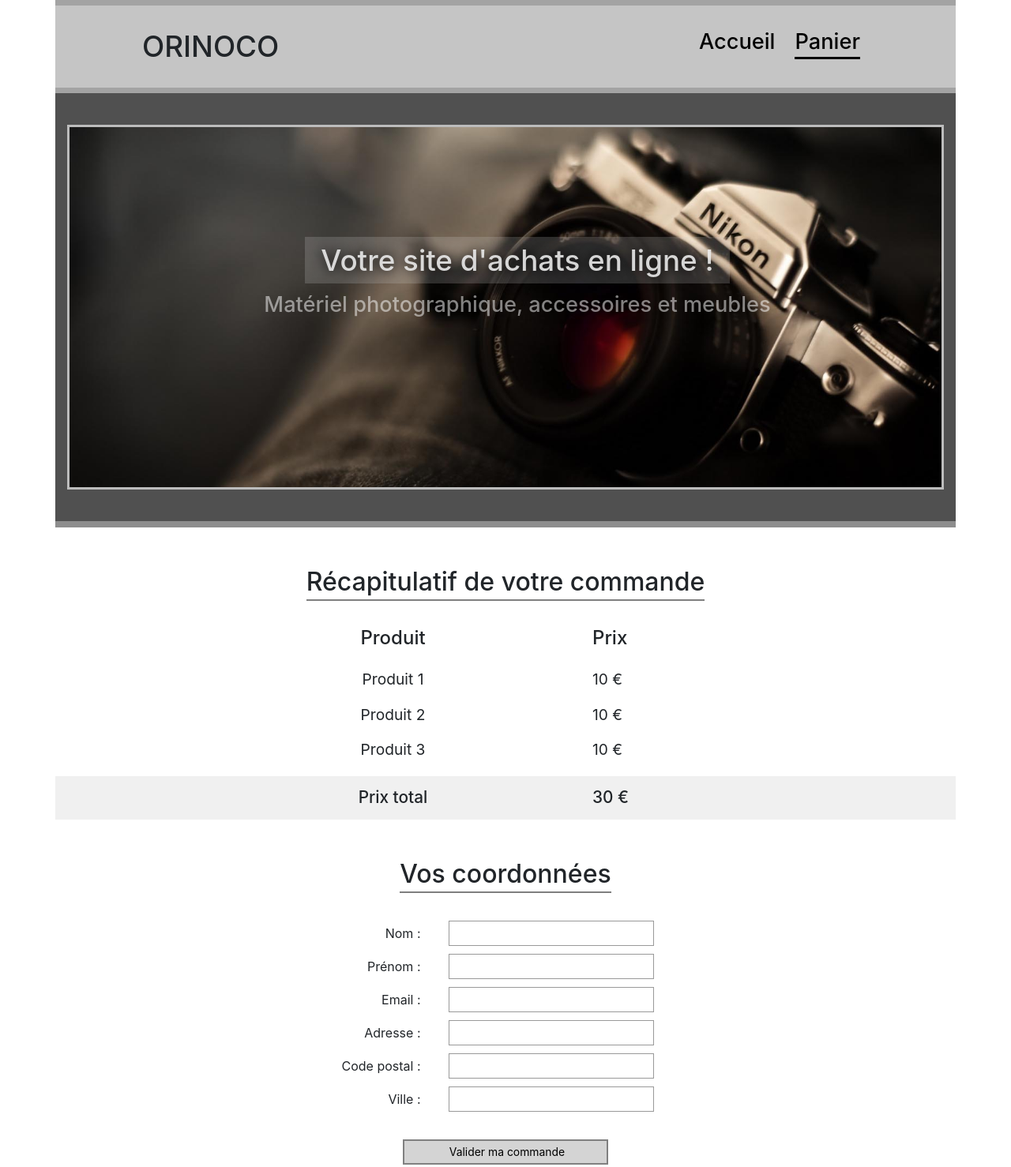
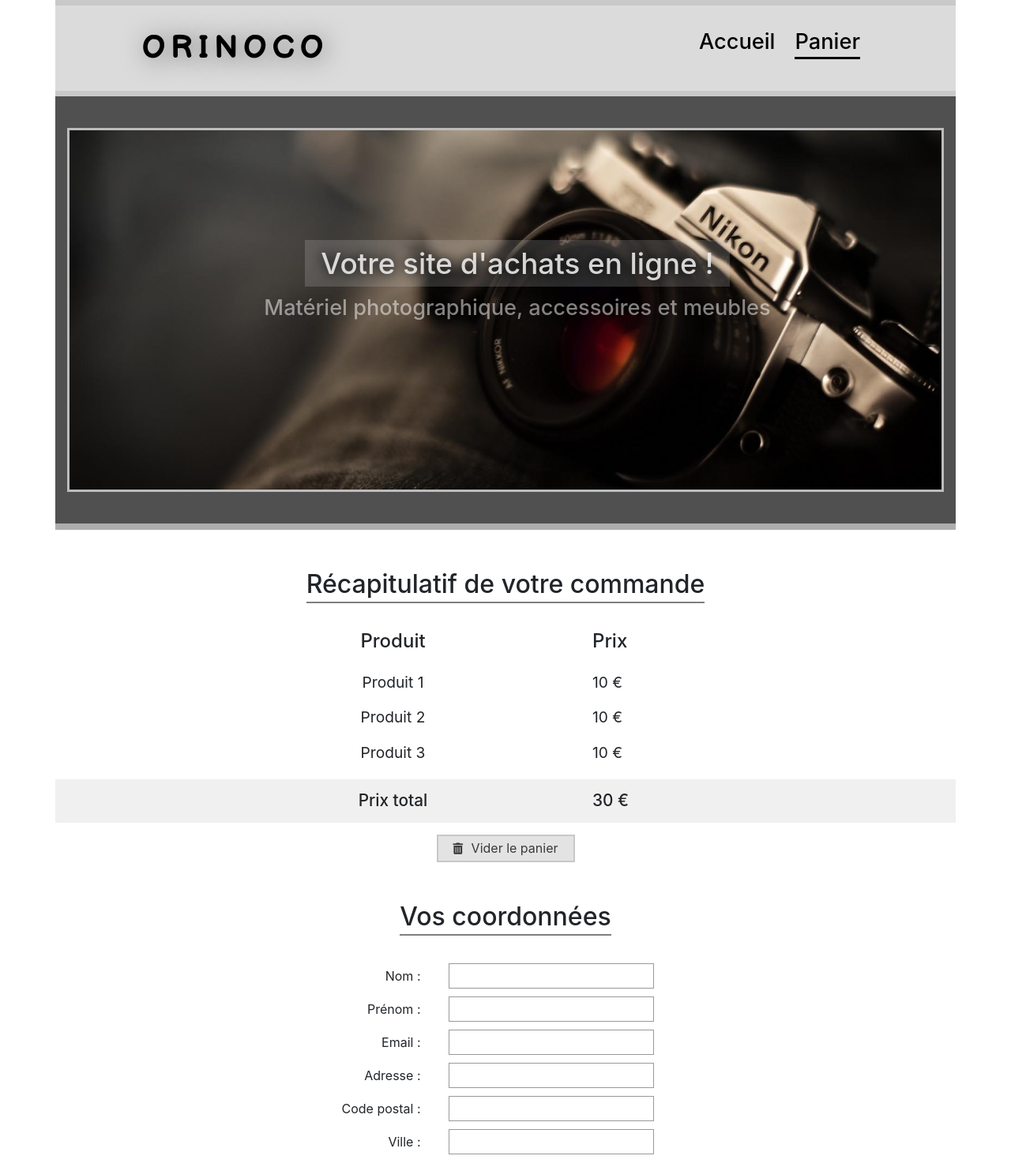
Before and after one commit to Alex-Pqn/Orinoco-ocr_dw, a website: page public/html/panier.html in a window 1280 px wide. Shown: the top 1478 px of the page at 79% size. Drawn offline with nearby package versions, Linux system fonts and the light colour scheme.

Commit message:
Fonts + Btn clear 'Panier' page

```diff
--- a/public/html/panier.html
+++ b/public/html/panier.html
@@ -30,6 +30,8 @@
         <meta name="twitter:title" content="Orinoco">
         <meta name="twitter:description" content="">
         <meta name="twitter:image:src" content="">
+        <!--CDN Fonts-->
+        <link href="https://fonts.googleapis.com/css2?family=Balsamiq+Sans:wght@400;700&display=swap" rel="stylesheet">
         <!--Importations & Responsive-->
         <meta http-equiv="X-UA-Compatible" content="ie=edge">
         <meta name="viewport" content="width=device-width, initial-scale=1.0">
@@ -37,7 +39,7 @@
         <link rel="stylesheet" href="https://stackpath.bootstrapcdn.com/bootstrap/4.3.1/css/bootstrap.min.css" integrity="sha384-ggOyR0iXCbMQv3Xipma34MD+dH/1fQ784/j6cY/iJTQUOhcWr7x9JvoRxT2MZw1T" crossorigin="anonymous">
         <link rel="stylesheet" href="https://cdnjs.cloudflare.com/ajax/libs/font-awesome/5.13.1/css/all.min.css">
         <!--Icon & Style-->
-        <link rel="icon" href="">
+        <link rel="icon" href="/public/img/favicon.png">
         <meta name="theme-color" content="#5DC8A8">
         <title>Orinoco - Panier d'achats</title>
     </head>
@@ -50,7 +52,7 @@
                     <div class="row">
                         <div class="offset-lg-1 col-lg-7 header__title">
                             <h1>
-                                <a>
+                                <a href="index.html">
                                     ORINOCO
                                 </a>
                             </h1>
@@ -183,6 +185,12 @@
                                 </div>
                             </div>
                         </article>
+                        <article class="col-lg-12">
+                            <button class="panier__recap__clear">
+                                <i class="fas fa-trash-alt"></i>
+                                Vider le panier
+                            </button>
+                        </article>
                     </section>
                     <section class="panier__user-infos">
                         <div class="col-lg-12 panier__user-infos__title">
--- a/sass/components/_animations.scss
+++ b/sass/components/_animations.scss
@@ -38,7 +38,7 @@
         background-color: rgb(212, 212, 212);
         border: 2px solid rgba(0, 0, 0, 0.4);
         transition-property: all;
-        transition-duration: .3s;
+        transition-duration: .1s;
         color: black;
         transform: scale(1);
         &:hover {
@@ -47,5 +47,15 @@
             transform: scale(1.03);
         }
     }
+    &__recap {
+        &__clear {
+            color: rgba(0, 0, 0, 0.75);
+            border: 2px solid rgba(0, 0, 0, 0.12);
+            &:hover {
+                border-width: 3px;
+                color: rgb(0, 0, 0);
+            }
+        }
+    }
 
 }
--- a/sass/layout/_header.scss
+++ b/sass/layout/_header.scss
@@ -6,8 +6,10 @@
     border-bottom: 7px solid $border-color-h;
     &__title {
         & h1 {
+            letter-spacing: 7px;
             margin: 0;
-            font-size: 2.3em;
+            font-size: 2.5em;
+            text-shadow: 3px 3px 30px rgba(0, 0, 0, 0.5);
             & a {
                 color: black;
             }
--- a/sass/pages/_panier.scss
+++ b/sass/pages/_panier.scss
@@ -30,6 +30,16 @@
             margin-top: 3px;
             padding: 15px;
             background-color: rgb(240, 240, 240);
+        }
+        &__clear {
+            background-color: rgba(0, 0, 0, 0.11);
+            margin-top: 15px;
+            width: 175px;
+            height: 35px;
+            & i {
+                padding-right: 6px;
+                font-size: .9em;
+            }
         }
     }
     &__user-infos {
--- a/sass/utils/_fonts.scss
+++ b/sass/utils/_fonts.scss
@@ -0,0 +1,8 @@
+
+//Header
+.header {
+    h1 {
+        font-family: 'Balsamiq Sans', cursive;
+        font-weight: 700;
+    }
+}
--- a/sass/utils/_variables.scss
+++ b/sass/utils/_variables.scss
@@ -1,9 +1,9 @@
 
 //Header & Footer
-$backgrnd-color-h-f: rgb(197, 197, 197);
+$backgrnd-color-h-f: rgb(219, 219, 219);
 
 //Header
-$border-color-h: rgb(163, 163, 163);
+$border-color-h: rgb(201, 201, 201);
 
 //Products
-$border-color-prdcts: rgb(141, 141, 141);
+$border-color-prdcts: rgb(173, 173, 173);
```
Also changed, not shown: public/html/index.html (+5 -3 lines), public/css/prefixed/style.css, public/css/style.css, public/img/favicon.png (added), 1 other file.
